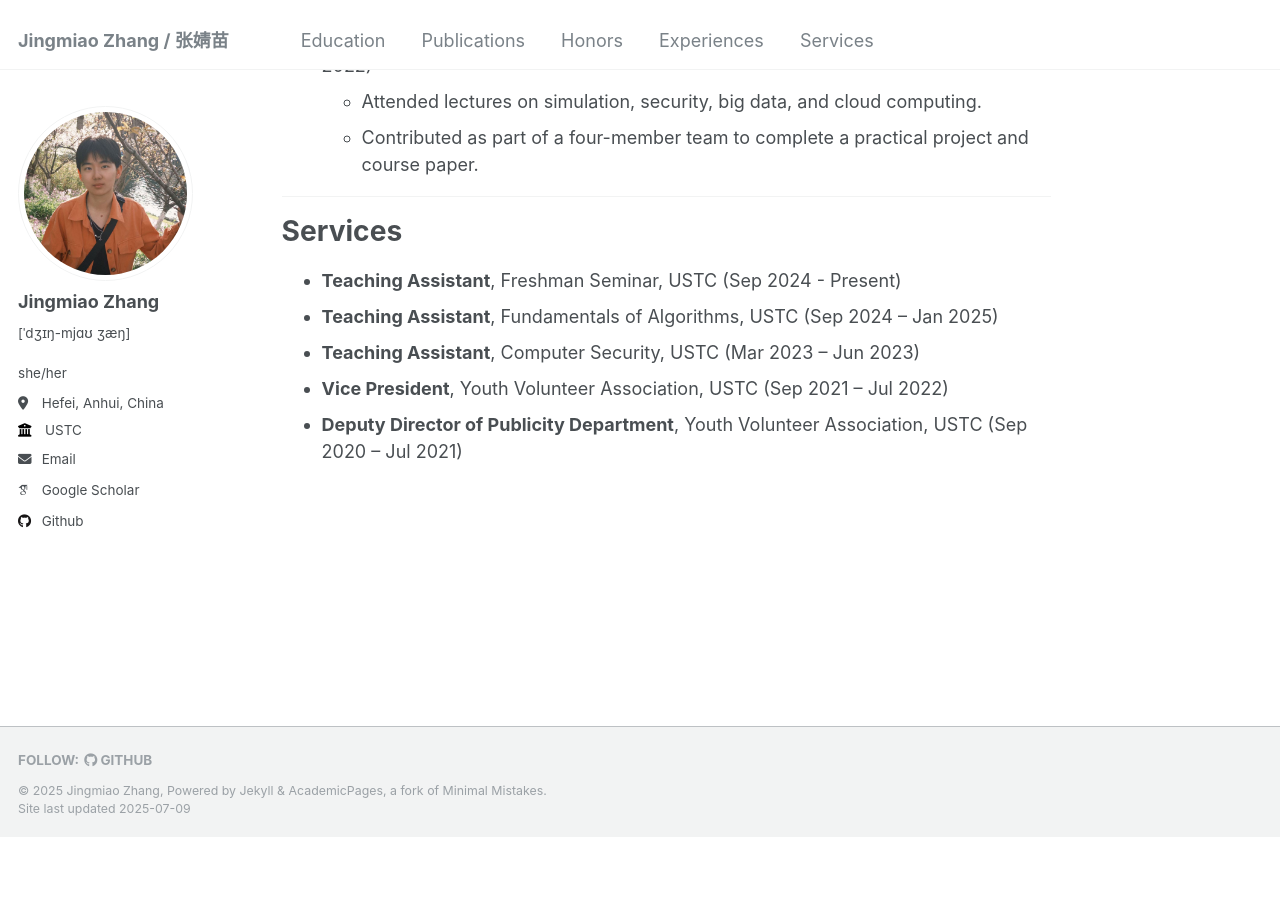
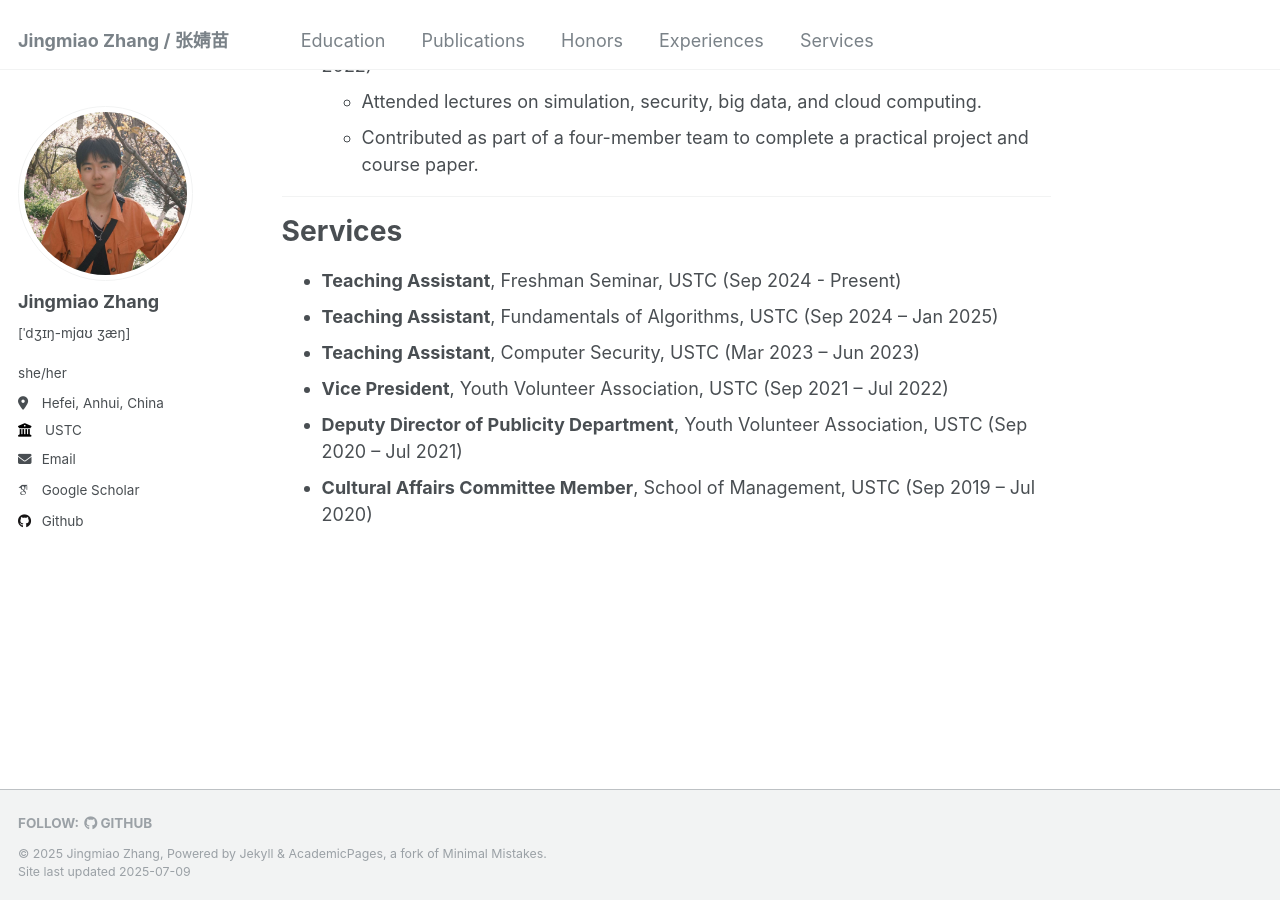
Before and after one commit to Glycineeeee/glycineeeee.github.io, a Jekyll site: the page built from _pages/about.md, in a window 1280 px wide and 900 px high, scrolled down 2055 px. Built offline with Jekyll 4.4.1, drawn with Linux system fonts in a browser that asks for light colours; some web fonts are replaced; a script that is not in the unit is left out; before the commit the page ends 2892 px from its top, so only the background shows below that; some of the changed lines change nothing that is shown.

Commit message:
Update about.md

```diff
--- a/_pages/about.md
+++ b/_pages/about.md
@@ -34,7 +34,7 @@ I am a Master's student in Computer Science at the [University of Science and Te
    <br>
    <a href="https://ieeexplore.ieee.org/abstract/document/11044731" target="_blank">[Paper]</a>
 
-5. **<span style="color: red;">[IWQoS'25]</span> InvisiCode: Boosting Intra-Frame Screen-Camera Communication by Breaking Through Noise Limitations.**
+4. **<span style="color: red;">[IWQoS'25]</span> InvisiCode: Boosting Intra-Frame Screen-Camera Communication by Breaking Through Noise Limitations.**
    Haikuo Yu\*, <u>Jingmiao Zhang</u>\*, Haohua Du, Kaiwen Guo, Xiang-Yang Li.
    <br><span style="font-size: smaller;">\* Equal contribution</span><br>
    In *IEEE/ACM International Symposium on Quality of Service*, 2025.
@@ -76,6 +76,7 @@ I am a Master's student in Computer Science at the [University of Science and Te
 - **Teaching Assistant**, Computer Security, USTC (Mar 2023 – Jun 2023)
 - **Vice President**, Youth Volunteer Association, USTC (Sep 2021 – Jul 2022)
 - **Deputy Director of Publicity Department**, Youth Volunteer Association, USTC (Sep 2020 – Jul 2021)
+- **Cultural Affairs Committee Member**, School of Management, USTC (Sep 2019 – Jul 2020)
 
 
 <div style="text-align: center; transform: scale(0.25); transform-origin: top center;">
```
